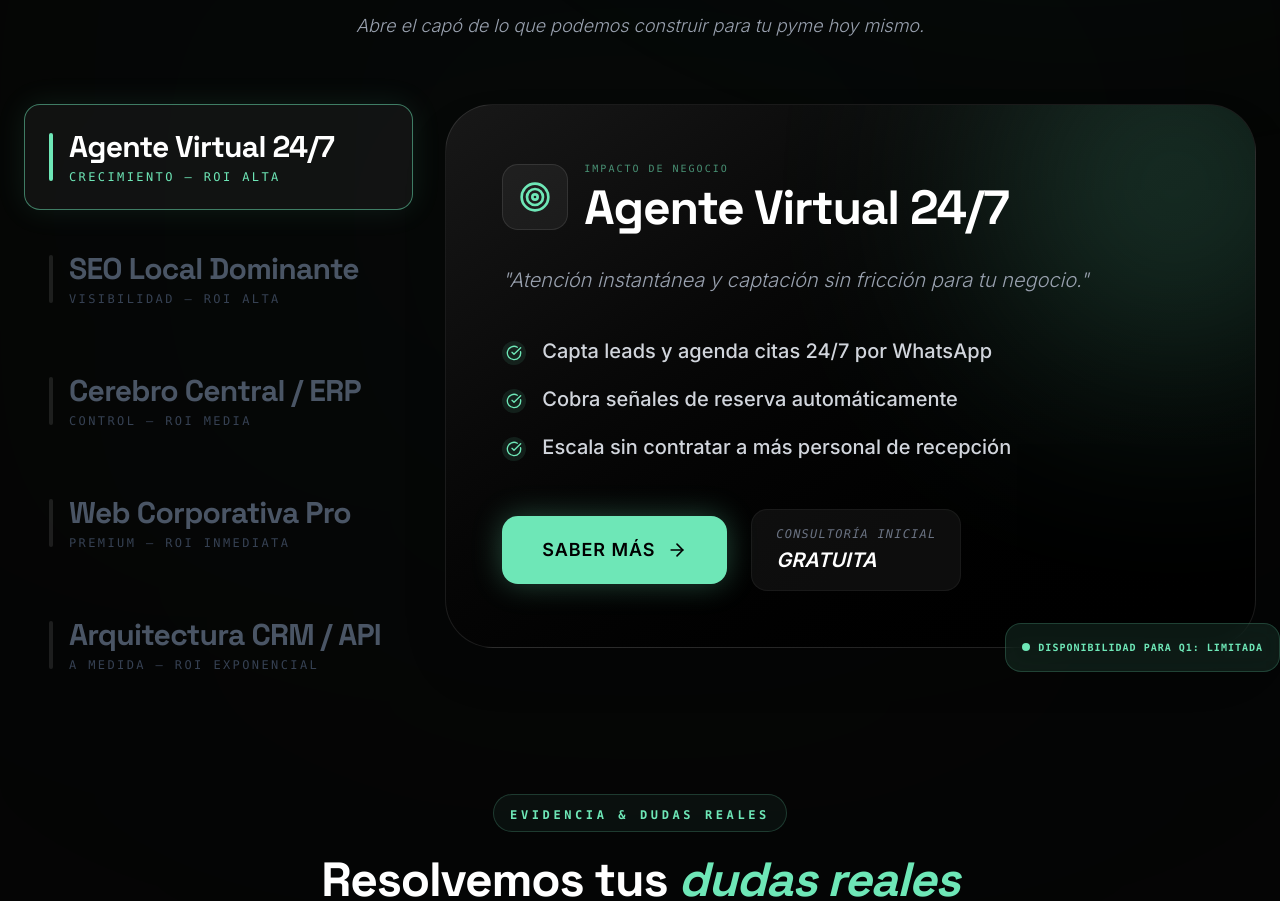
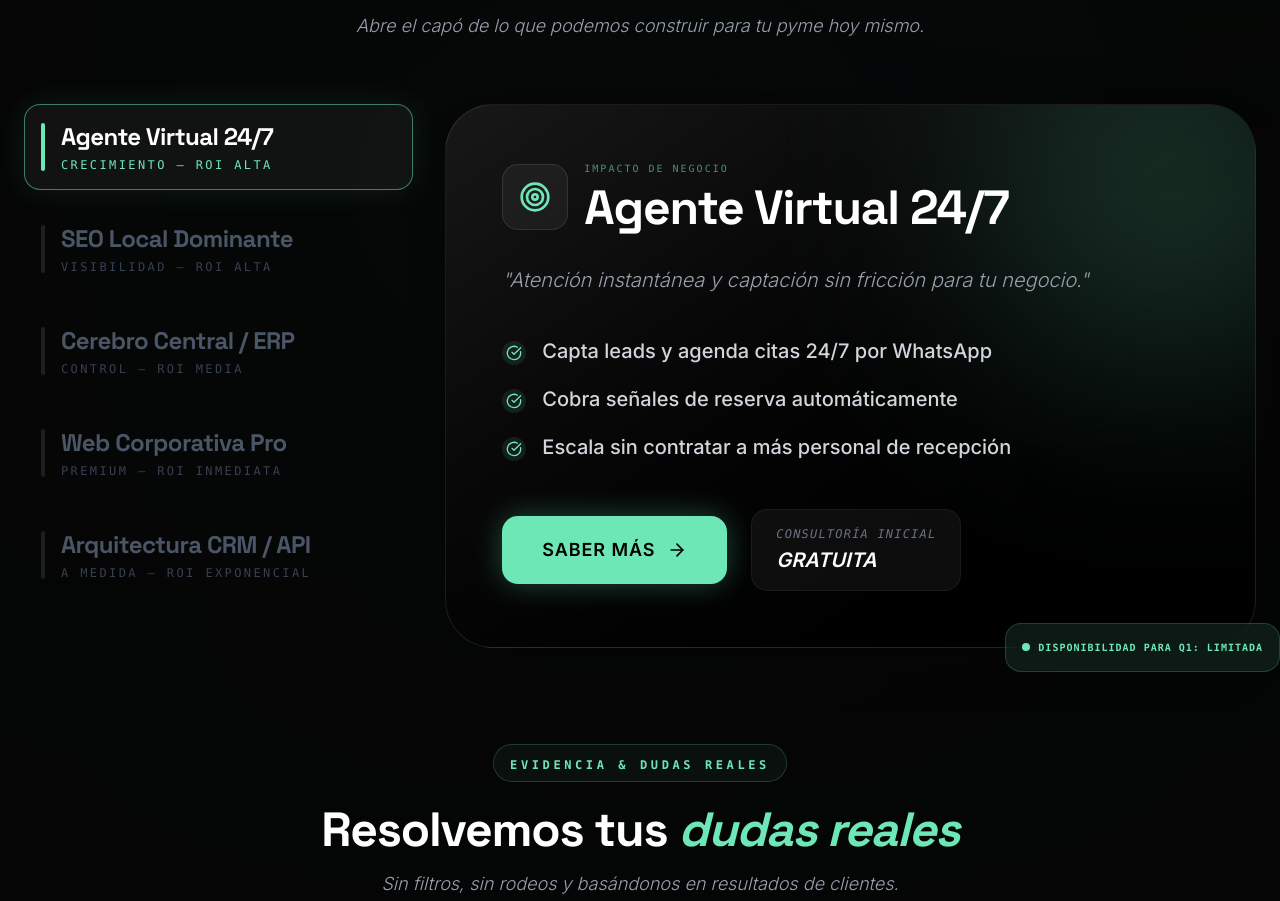
Before and after one commit to raff-liberty/PAGINA-WEB---RAFAEL-ALCALDE-MOLINA, a React (Vite) app: page / in a window 1280 px wide. Shown: the part 1843-2744 px from the top of the page. Built offline with nearby package versions, Linux system fonts and the light colour scheme; no server answers; the database is empty.

Commit message:
Reduce solution button padding and font size to prevent text wrapping

```diff
--- a/src/pages/Home.jsx
+++ b/src/pages/Home.jsx
@@ -556,7 +556,7 @@ const Home = () => {
                                                     }, 100);
                                                 }
                                             }}
-                                            className={`w-full text-left p-6 rounded-2xl transition-all duration-500 border group ${selectedSolutionIndex === idx
+                                            className={`w-full text-left p-4 rounded-2xl transition-all duration-500 border group ${selectedSolutionIndex === idx
                                                 ? 'bg-white/5 border-primary/50 shadow-[0_0_30px_rgba(110,231,183,0.1)]'
                                                 : 'border-transparent hover:bg-white/[0.02]'
                                                 }`}
@@ -565,7 +565,7 @@ const Home = () => {
                                                 <div className={`w-1 h-12 rounded-full transition-all duration-500 ${selectedSolutionIndex === idx ? 'bg-primary' : 'bg-white/10 group-hover:bg-white/30'
                                                     }`} />
                                                 <div>
-                                                    <h4 className={`text-2xl md:text-3xl font-display font-bold tracking-tight transition-all duration-500 ${selectedSolutionIndex === idx ? 'text-white' : 'text-gray-600 group-hover:text-gray-400'
+                                                    <h4 className={`text-xl md:text-2xl font-display font-bold tracking-tight transition-all duration-500 ${selectedSolutionIndex === idx ? 'text-white' : 'text-gray-600 group-hover:text-gray-400'
                                                         }`}>
                                                         {area.title}
                                                     </h4>
```
